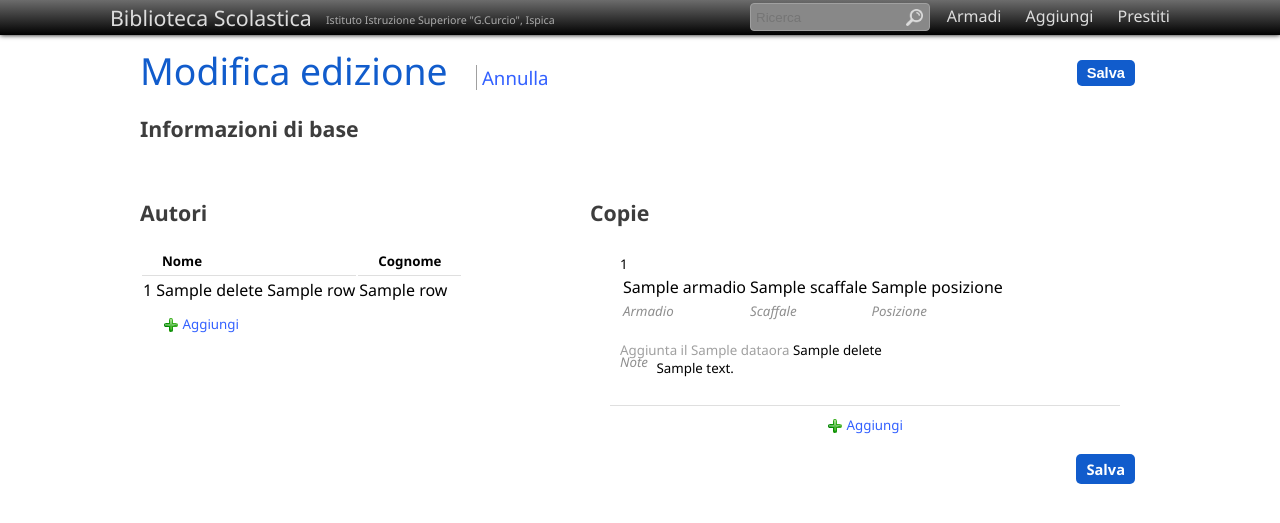
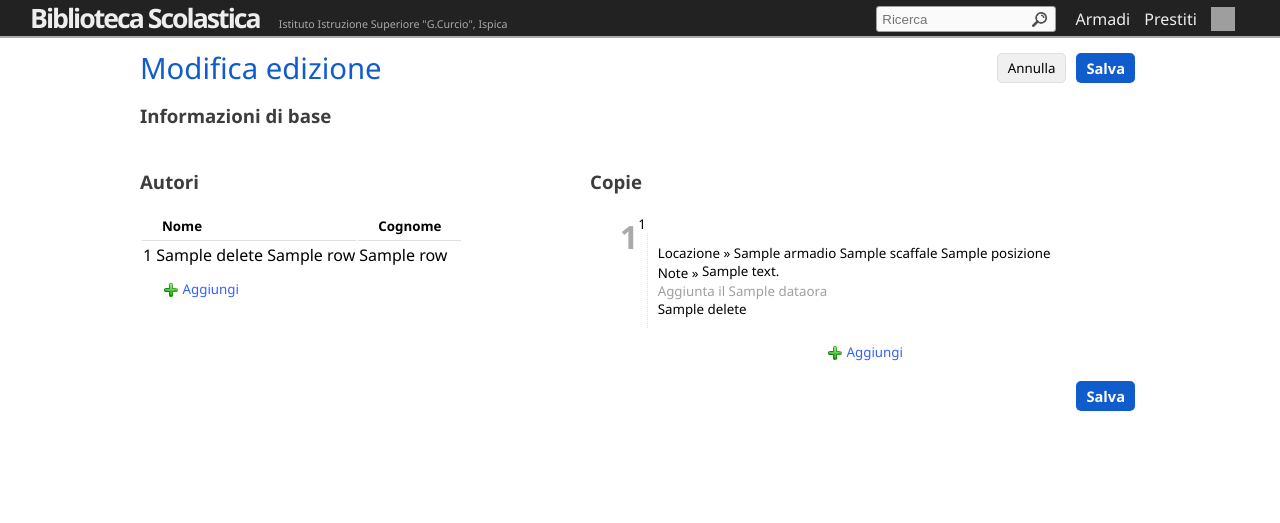
Before and after one commit to b-vast/Biblioteca_IISCurcio, a Django app: template templates/biblioteca/edizione_form.html in a window 1280 px wide. Shown: the top 523 px of the page. Run offline with Django 3.2, Linux system fonts and the light colour scheme; the template is opened without the code that fills it: most values are stand-ins (such as "Sample title", 1, 10 or a date in 2020); grey boxes are pictures that could not be loaded.

Commit message:
Modifiche estetiche, bugfix, varie
Signed-off-by: Sebastiano Barrera <barreravastiano@hotmail.it>

```diff
--- a/biblioteca/forms.py
+++ b/biblioteca/forms.py
@@ -4,6 +4,7 @@
 
 from biblioteca.models  import *
 from biblioteca.widgets import ContentEditableWidget
+
 
 class EdizioneForm(ModelForm):
     class Meta:
--- a/biblioteca/static/css/app/edizione/dettagli.css
+++ b/biblioteca/static/css/app/edizione/dettagli.css
@@ -19,8 +19,8 @@
 }
 .casaeditrice {
     font-size: 13pt;
+    font-weight: bold;
     color: green;
-    font-weight: bold;
 }
 .isbn {
     font-size: 12pt;
--- a/biblioteca/static/css/app/edizione/modifica.css
+++ b/biblioteca/static/css/app/edizione/modifica.css
@@ -4,13 +4,18 @@
     margin-right: 0;
 }
 
-#tabella-form-info {
-    width: 100%;
+#tabella-form-info { width: 100%; }
+#tabella-form-info th:first-child { width: 8em; }
+#tabella-form-info th {
+    vertical-align: top;
+    padding: 5px;
 }
-#tabella-form-info th:first-child {
-    width: 8em;
+#tabella-form-info td {
+    vertical-align: top;
 }
-
+#tabella-form-info td.error-column {
+    width: 35%;
+}
 
 #tabella-autori {
     margin: 0;
@@ -50,6 +55,7 @@
     position: relative;
     top: 5px;
     margin-left: 10px;
+    width: 5em;
 }
 #tabella-autori tbody tr:hover .delete-row {
     visibility: visible;
@@ -68,49 +74,52 @@
     margin: 5px 20px;
 }
 .copia {
-    border-bottom: 1px solid #dfdfdf;
+    margin-top: 10px;
+    padding: 5px 10px;
+}
+.copia.invalid {
+    box-shadow: 0px 0px 10px red;
+    border-radius: 5px;
+}
+.copia .row-content {
+    margin-left: 20pt;
+    border-left: 1px dotted #dfdfdf;
     padding: 10px;
 }
-.copia.invalid {
-    border: 3px solid red;
-    border-radius: 5px;
+
+.number {
+    font-size: 24pt;
+    font-weight: bold;
+    color: #aaa;
+    float: left;
 }
-.copia .errorlist {
-    background-color: #fcc;
-    border-radius: 5px;
-    padding-top: 5px;
-    padding-bottom: 5px;
-}
+
 .copia input[type='text']{
-    font-size: 20pt;
+    font-size: 14pt;
     border: none;
-    border-bottom: 1px dashed #a0a0a0;
-    width: 1.7em;
-    height: 35px;
+    border-bottom: 1px dotted #a0a0a0;
+    width: 2em;
+    height: 1.2em;
     padding: 0;
     padding-left: 5px;
     margin-right: 10px;
-    overflow: hidden;
+    vertical-align: bottom;
+}
+.copia input[type='text'].invalid {
+    background-color: #FFFFCC;
 }
 .copia .dataora {
     font-size: 10pt;
     color: #a0a0a0;
 }
-.copia #label-note {
-    color: #8f8f8f;
-    font-style: italic;
-    font-size: 10pt;
-    margin-right: 5px;
-    position: relative;
-    bottom: 6px;
-}
+
 .copia textarea {
     padding: 3px 5px;
     font-family: sans-serif;
     font-size: 10pt;
     background-color: inherit;
     border: none;
-    border-left: 1px dotted #a0a0a0;
+    border-bottom: 1px dotted #a0a0a0;
     height: 2em;
     width: 20em;
 }
@@ -120,14 +129,48 @@
     height: 5em;
 }
 .copia .delete-row {
-    display: block;
+    display: inline-block;
+    margin: 2px 0 5px 30px;
+    padding: 0px 2px;
+    border: 2px solid transparent;
+    border-radius: 5px;
+    font-size: 10pt;
     visibility: hidden;
-    font-size: 10pt;
-    text-align: right;
 }
-div.copia:hover .delete-row {
-    visibility: visible;
+.copia .delete-row:hover {
+    border: 2px solid #FFC2C2;
 }
+div.copia:hover .delete-row { visibility: visible; }
+
+
+.copia .errors {
+    background-color: #ff3636;
+    color: white;
+    border-radius: 5px;
+    padding: 5px;
+    margin-top: 5px;
+}
+.copia .errors .field {
+    margin: 0 5px;
+    padding: 0 0 2px 0;
+    border-top: 1px dashed #c00000;
+}
+.copia .errors .field:first-child { border: none; }
+.copia .errors .field .name {
+    float: left;
+    width: 4em;
+    font-weight: bold;
+}
+.copia .errors .field .errorlist {
+    margin: 0;
+    margin-left: 4em;
+    padding-left: 2em;
+}
+
+.copia .error .field {
+}
+
+
 #copie .add-row {
     display: block;
     text-align: center;
--- a/biblioteca/static/css/app/home.css
+++ b/biblioteca/static/css/app/home.css
@@ -3,22 +3,22 @@
     padding: 20px 20px;
     border-bottom: 1px solid #dfdfdf;
 }
-#ricerca form { margin: 0; }
 
 .prestito { overflow: auto; }
 .prestito .data {
     float: left;
     color: #a0a0a0;
-    line-height: 18pt;
     text-align: center;
     padding-right: 5px;
     border-right: 1px dotted #dfdfdf;
     margin-right: 5px;
 }
 .prestito .data .giorno { font-size: 24pt; }
+.prestito .data .mese { position: relative; bottom: 7px; }
+
 
 .prestito .beneficiario {
-    padding-top: 4px;
+    padding-top: 9px;
 }
 .prestito .nome,
 .prestito .cognome {
--- a/biblioteca/static/css/app/layout.css
+++ b/biblioteca/static/css/app/layout.css
@@ -1,107 +1,105 @@
 #topbar {
     width: 100%;
-    background-color: #555;
+    padding: 0;
+    margin-bottom: 10px;
+    overflow: hidden;
+
+    background-color: #222;
+    border-bottom: 2px solid #aaa;
     color: white;
     font-family: 'Segoe UI', sans-serif;
-    overflow: hidden;
-    box-shadow: 0px 0px 5px black;
 
-    background: #6b6b6b; /* Old browsers */
-    background: -moz-linear-gradient(top, #6b6b6b 1%, #000000 100%); /* FF3.6+ */
-    background: -webkit-gradient(linear, left top, left bottom, color-stop(1%,#6b6b6b), color-stop(100%,#000000)); /* Chrome,Safari4+ */
-    background: -webkit-linear-gradient(top, #6b6b6b 1%,#000000 100%); /* Chrome10+,Safari5.1+ */
-    background: -o-linear-gradient(top, #6b6b6b 1%,#000000 100%); /* Opera11.10+ */
-    background: -ms-linear-gradient(top, #6b6b6b 1%,#000000 100%); /* IE10+ */
-    filter: progid:DXImageTransform.Microsoft.gradient( startColorstr='#6b6b6b', endColorstr='#000000',GradientType=0 ); /* IE6-9 */
-    background: linear-gradient(top, #6b6b6b 1%,#000000 100%); /* W3C */
-
+    /*
+    position: fixed;
+    top: 0;
+    z-index: 1;
+    */
 }
 
-#topbar-content {
-    margin-left: 100px;
-    margin-right: auto;
+#topbar a.home {
+    display: inline-block;
+    margin-left: 20px;
 }
-
-#branding {
-    margin: 0;
-    height: 35px;
+#topbar a.home:hover {
+    background-color: rgba(255,255,255,0.3);
+    text-decoration: none;
 }
-
-#branding h1 {
-    font-size: 16pt;
-    font-weight: normal;
+#topbar a.home h1 {
+    padding-right: 10px;
+    padding-left: 10px;
+    color: #eee;
+    font-size: 20pt;
+    font-weight: bold;
     display: inline;
+    letter-spacing: -2px;
 }
-#branding h2 {
+#topbar h2 {
+    margin-left: 5px;
     font-size: 8pt;
     font-weight: normal;
     display: inline;
-    position: relative;
-    top: 5px;
     color: #aaa;
 }
 
-#tools {
-    float: right;
-    margin-right: 100px;
+#input-container {
+    display: inline-block;
     position: relative;
-}
-#tools ul {
-    list-style-type: none;
-    margin: 0;
-}
-#tools li { display: inline; }
-#topbar a {
-    color: #ddd;
-    padding: 12px 10px;
-    vertical-align: middle;
-    position: relative;
-    top: 3px;
-}
-#topbar a:hover {
-    background-color: rgba(255,255,255, 0.2);
-    text-decoration: none;
-}
-
-#input-container {
-    position: absolute;
-    right: 250px;
-    top: 3px;
+    margin: auto 10px;
 }
 #input-container .fake-input {
-    height: 26px;
+    height: 24px;
     width: 178px;
-    background-color: #888;
-    border-radius: 4px;
+    background-color: #fafafa;
+    border-radius: 3px;
 }
 #input-container .fake-input input[type='text'] {
     height: 25px;
     width: 150px;
     background: none;
-    color: #ddd;
-    position: relative;
-    top: 1px;
+    color: #444;
     font-size: 10pt;
 }
 #input-container .fake-input .icon {
-    width: 17px;
-    height: 17px;
-    padding: 5px;
+    float: right;
+    width: 15px;
+    height: 15px;
 }
 #input-container .fake-input input[type='text'] {
     height: 25px;
     width: 150px;
 }
 
+
+#topbar .links {
+    position: absolute;
+    right: 40px;
+    top: -2;
+}
+#topbar .links a {
+    display: inline-block;
+    color: #eee;
+    padding: 9px 5px;
+    margin: 0;
+    vertical-align: middle;
+}
+#topbar .links a:hover {
+    background-color: rgba(255,255,255,0.3);
+    text-decoration: none;
+}
+#topbar .links a img {
+    width: 24px;
+    height: 24px;
+}
+
 #topleft-items {
     position: fixed;
-    top: 0;
+    bottom: 0;
     right: 0;
     font-size: 9pt;
     background-color: white;
     border-left: 2px solid #222;
-    border-bottom: 2px solid #222;
-    border-bottom-left-radius: 5px;
+    border-top: 2px solid #222;
+    border-top-left-radius: 5px;
     box-shadow: 0px 0px 10px #aaa;
     padding: 5px;
 }
@@ -115,5 +113,5 @@
     position: relative;
     font-size: 10pt;
     width: 1000px;
-    margin: 0 auto;
+    margin: auto;
 }
--- a/biblioteca/static/css/app/ricerca/index.css
+++ b/biblioteca/static/css/app/ricerca/index.css
@@ -7,6 +7,7 @@
 
 #results {
     width: 70%;
+    margin: auto;
 }
 #results h2 .query {
     color: #115CCC;
--- a/biblioteca/static/css/app/style.css
+++ b/biblioteca/static/css/app/style.css
@@ -6,6 +6,8 @@
 }
 
 textarea, input { outline: none; font-family: sans-serif; }
+form { margin: 0; }
+h2 { margin: 0.83em auto; }
 
 /** Text styles */
 .highlight {
@@ -26,7 +28,7 @@
 }
 
 #content h1 {
-    font-size: 28pt;
+    font-size: 22pt;
     font-family: 'Rokkitt', 'Segoe UI', sans-serif;
     font-weight: lighter;
     color: #115CCC;
@@ -35,7 +37,7 @@
 }
 
 #content h1 .link {
-    font-size: 14pt;
+    font-size: 11pt;
     margin-left: 1em;
     border-left: 1px solid #a0a0a0;
     padding-left: 5px;
@@ -43,7 +45,7 @@
 
 #content h2 {
     font-family: 'Oswald', 'Segoe UI', sans-serif;
-    font-size: 16pt;
+    font-size: 14pt;
     font-weight: bold;
     color: #3d3d3d;
 }
@@ -109,11 +111,6 @@
 }
 
 /** Layout */
-.centered {
-    margin-left: auto;
-    margin-right: auto;
-}
-
 
 .section {
     margin-left: 6em;
@@ -136,15 +133,6 @@
     font-size: 22pt;
 }
 
-.tooltip {
-    display: none;
-    text-align: center;
-    background-color: black;
-    color: white;
-    border-radius: 5px;
-    padding: 10px;
-}
-
 .alert-message {
     background-color: #e22;
     border: 1px solid #f00;
@@ -156,19 +144,64 @@
     float: right;
 }
 
+/*
 .errorbox {
     width: 50%;
     margin-left: auto;
     margin-right: auto;
     border 2px solid red;
 }
+*/
+
+.horiz * {
+    display: inline-block;
+    vertical-align: middle;
+}
+
+.popover {
+    padding: 0;
+    font-size: 9pt;
+}
+.popover .arrow { width: 0; height: 0; }
+.popover .arrow.left {
+    border-top: 5px solid transparent;
+    border-bottom: 5px solid transparent;
+    border-right: 5px solid black;
+    float: left;
+    position: relative;
+    top: 6px;
+    left: 1px;
+}
+.popover.error .arrow.left { border-right-color: #f00000; }
+.popover .arrow.top {
+    border-left: 5px solid transparent;
+    border-right: 5px solid transparent;
+    border-bottom: 5px solid black;
+    float: left;
+    position: relative;
+    left: 15px;
+    bottom: 5px;
+}
+.popover.error .arrow.top { border-bottom-color: #f00000; }
+.popover .content {
+    margin: 0;
+    margin-left: 5px;
+    border-radius: 5px;
+    padding: 5px;
+}
+.popover.error .content {
+    background-color: #f00000;
+    color: white;
+}
+.popover ul { margin: 0; padding-left: 25px; }
+
 
 /* forms & form layouts */
 .form-layout {
     border: none;
     margin: 10px auto;
 }
-.form-layout input[type='text'] {
+input[type='text'] {
     width: 100%;
     height: 25px;
     border: 1px solid #e3e3e3;
@@ -177,8 +210,8 @@
 .form-layout textarea {
     height: 100px;
 }
-.form-layout input[type='text']:focus,
-.form-layout textarea:focus {
+input[type='text']:focus,
+textarea:focus {
     box-shadow: 0px 0px 8px #bdf;
 }
 /*
--- a/biblioteca/views/prestiti.py
+++ b/biblioteca/views/prestiti.py
@@ -44,6 +44,7 @@
             return HttpResponseRedirect("/copie/%d/+prestiti" % id_copia)
     else:
         form = PrestitoForm(instance=prestito)
+
 
     context_data = {
         'form': form,
--- a/templates/biblioteca/edizione_form.html
+++ b/templates/biblioteca/edizione_form.html
@@ -48,38 +48,38 @@
     {% csrf_token %}
 
     <h1>
+        <a  href='#' style='float: right'
+            onclick='$("#main_form").submit()' class='btn primary'
+            >Salva</a>
         {% if object %}
             Modifica edizione
-            <a class='link' href='/edizioni/{{ object.id }}'>Annulla</a>
+            <a class='btn' style='float: right' href='/edizioni/{{ object.id }}'>Annulla</a>
         {% else %}
             Nuova edizione
-            <a class='link' href='/edizioni/aggiungi/googlebooks'>Importa da Google Books</a>
+            <a class='btn' style='float: right' href='/edizioni/aggiungi/googlebooks'>Importa da Google Books</a>
         {% endif %}
-        <a  href='#' onclick='$("#main_form").submit()' class='btn primary'
-            style='float: right; font-family: sans-serif; position: relative; top: 10px'
-            >Salva</a>
     </h1>
 
 
     <h2>Informazioni di base</h2>
-    <div class='section'>
     <table id='tabella-form-info' class='form-layout'>
         {% for row in form %}
             <tr>
                 <th>{{ row.label }} &raquo;</th>
                 <td>{{ row }}</td>
+                {% if row.errors %}
+                <td class='error-column'>
+                    <div class='error popover'>
+                        <div class='left arrow'></div>
+                        <div class='content'>
+                            {{ row.errors }}
+                        </div>
+                    </div>
+                </td>
+                {% endif %}
             </tr>
-                    {% if row.errors %}
-                    <tr>
-                        <th></th>
-                        <td>
-                            {{ row.errors }}
-                        </td>
-                    </tr>
-                    {% endif %}
         {% endfor %}
     </table>
-    </div>
 
     <div style='float: left; width: 40%; overflow: auto'>
         <h2>Autori</h2>
@@ -100,11 +100,24 @@
                     <td>{{ row.cognome }}</td>
                     <td></td>
                 </tr>
+
                 {% if row.errors %}
                 <tr class='errors'>
-                    <td colspan='2'><div style='margin-bottom: 5px; margin-left: 10px;'>{{ row.errors }}</div></td>
+                    {% for column in row %}
+                    <td>
+                        {% if column.errors %}
+                        <div class='error popover'>
+                            <div class='top arrow'></div>
+                            <div class='content'>
+                                {{ column.errors }}
+                            </div>
+                        </div>
+                        {% endif %}
+                    </td>
+                    {% endfor %}
                 </tr>
                 {% endif %}
+
                 {% endfor %}
             </tbody>
         </table>
@@ -123,45 +136,50 @@
                 {% endif %}
                     {{ copia.id }}
 
-                    <table>
-                        <tr>
-                            <td>{{ copia.armadio }}</td>
-                            <td>{{ copia.scaffale }}</td>
-                            <td>{{ copia.posizione }}</td>
-                        </tr>
-                        <tr class='hint'>
-                            <td>Armadio</td>
-                            <td>Scaffale</td>
-                            <td>Posizione</td>
-                        </tr>
-                    </table>
+                    <div class='number'>
+                        {% if copia.instance.pk %}
+                            {{ forloop.counter }}
+                        {% else %}
+                            *
+                        {% endif %}
+                    </div>
 
-                    <div class='errors'>
-                        {{ copia.errors.armadio }}
-                        {{ copia.errors.scaffale }}
-                        {{ copia.errors.posizione }}
+                    <div class='row-content'>
+                        <div class='horiz'>
+                            <div>Locazione &raquo;</div>
+                            <div>{{ copia.armadio }}</div>
+                            <div>{{ copia.scaffale }}</div>
+                            <div>{{ copia.posizione }}</div>
+                        </div>
+
+                        <div class='horiz'>
+                            <div>Note &raquo;</div>
+                            {{ copia.note }}
                         </div>
 
                         {% if copia.instance.pk %}
-                        <br>
-                        <span class='dataora'>Aggiunta il {{ copia.instance.dataora }}</span>
+                            <div class='dataora'>Aggiunta il {{ copia.instance.dataora }}</div>
                             {{ copia.DELETE }}
                         {% endif %}
 
-
-                    <br>
-                    <span id='label-note'>Note</span>
-                    {{ copia.note }}
+                        {% if copia.errors %}
                             <div class='errors'>
-                        {{ copia.note_errors }}
+                            {% for field, errors in copia.errors.items %}
+                                <div class='field'>
+                                    <div class='name'>{{ field|capfirst }}</div>
+                                    {{ errors }}
+                                </div>
+                                <script type='text/javascript'>
+                                    $(function() {
+                                        $("#id_{{ copia.prefix }}-{{ field }}")
+                                            .addClass('invalid');
+                                    });
+                                </script>
+                            {% endfor %}
+                            </div>
+                        {% endif %}
                     </div>
 
-                    <br>
-                    <div class='errors'>
-                        {% if copia.non_field_errors %}
-                            {{ copia.non_field_errors }}
-                        {% endif %}
-                    </div>
                 </div>
             {% endfor %}
         </div>
--- a/templates/biblioteca/home.html
+++ b/templates/biblioteca/home.html
@@ -32,9 +32,8 @@
         {% for prestito in prestiti %}
             <div class='prestito'>
                 <div class='data'>
-                    <span class='giorno'>{{ prestito.dataconsegna|date:"d" }}</span>
-                    <br>
-                    <span class='mese'>{{ prestito.dataconsegna|date:"M" }}</span>
+                    <div class='giorno'>{{ prestito.dataconsegna|date:"d" }}</div>
+                    <div class='mese'>{{ prestito.dataconsegna|date:"M" }}</div>
                 </div>
                 <div class='beneficiario'>
                     <a class='link' href='/copie/{{ prestito.copia.id }}/+prestiti'>
--- a/templates/biblioteca/layout.html
+++ b/templates/biblioteca/layout.html
@@ -39,37 +39,34 @@
         {% endif %}
 
         <div id='topbar'>
-            <div id='topbar-content'>
-                <div id='tools'>
+
+                <a class='home' href='/'>
+                    <h1>Biblioteca Scolastica</h1>
+                </a>
+                <h2>Istituto Istruzione Superiore "G.Curcio", Ispica</h2>
+
+                <div class='links'>
                     <div id='input-container'>
                         <form action='/ricerca' method='get'>
                             <div class='fake-input'>
                                 <input type='text' name='q'
                                         placeholder='Ricerca'>
-                                <img class='icon' src='/static/img/find-inv.png'
+                                <img class='icon' src='/static/img/find.png'
+                                    onclick='$("#input-container form").submit()'
                                     style='opacity: 0.7'>
                             </div>
                         </form>
                     </div>
-                    <ul>
-                        <li><a href='/armadi'>Armadi</a></li>
-                        <li><a href='/edizioni/aggiungi'>Aggiungi</a></li>
-                        <li><a href='/prestiti'>Prestiti</a></li>
-                    </ul>
+                    <a href='/armadi'>Armadi</a>
+                    <a href='/prestiti'>Prestiti</a>
+                    <a href='/edizioni/aggiungi'>
+                        <img src='/static/img/add.png'>
+                    </a>
                 </div>
-                <div id='branding'>
-                    <a href='/'><h1>Biblioteca Scolastica</h1></a>
-                    <h2>Istituto Istruzione Superiore "G.Curcio", Ispica</h2>
-                </div>
-            </div>
 
-            {% if alert %}
-            <div class='alert-message'>
-                {{ alert }}
-                <a href='javascript:void(0)' class='close'>&times;</a>
-            </div>
-            {% endif %}
         </div>
+
+
         <div id='content' class='centered'>
             {% block content %}{% endblock %}
         </div>
--- a/templates/biblioteca/prestito_list.html
+++ b/templates/biblioteca/prestito_list.html
@@ -53,9 +53,6 @@
 
         {% for prestito in object_list %}
         <div class='prestito'>
-            <a class='dettagli-link' href='/prestiti/{{ prestito.id }}'>
-                Dettagli &raquo;
-            </a>
             <div class='data'>
                 <span class='consegna'>{{ prestito.dataconsegna|date:"d M y" }}</span>
                 {% if prestito.datarestituzione %}
```
Also changed, not shown: biblioteca/static/css/app/prestito/modifica.css (+9 -0 lines), biblioteca/views/edizione.py (+8 -6 lines), templates/biblioteca/edizione_detail.html (+5 -6 lines), templates/biblioteca/prestito_form.html (+56 -8 lines). Lines whose indentation alone changed are shown as unchanged.
